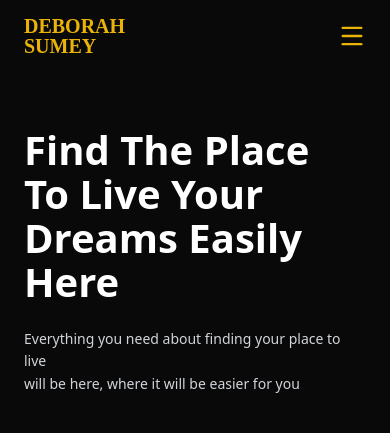
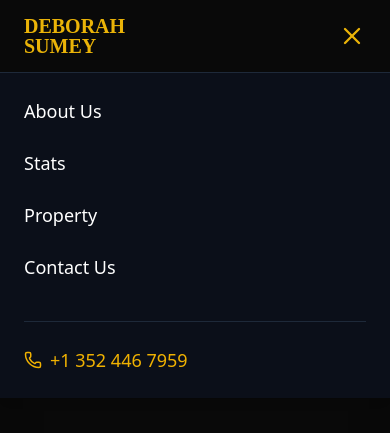
Before and after one commit to wellingtoncorreia/corretora, a Next.js app: page / in a window 390 px wide. Both pictures are taken after a click on the button 352 px from the left and 36 px from the top of the page. Shown: the top 433 px of the page. Built offline with nearby package versions, Linux system fonts and the light colour scheme.

Commit message:
Refactor Header component: improve mobile menu functionality and enhance navigation links

```diff
--- a/app/components/Header.tsx
+++ b/app/components/Header.tsx
@@ -1,22 +1,22 @@
 'use client';
-import { Phone, ChevronDown, Menu } from 'lucide-react';
+import { useState } from 'react';
+import { Phone, Menu, X } from 'lucide-react';
 import gsap from 'gsap';
 import { ScrollToPlugin } from 'gsap/ScrollToPlugin';
-import { useEffect } from 'react';
 import './header.css';
 
-// Registra o plugin do GSAP apenas no lado do cliente
 if (typeof window !== 'undefined') {
   gsap.registerPlugin(ScrollToPlugin);
 }
 
 export function Header() {
+  const [isMenuOpen, setIsMenuOpen] = useState(false);
 
-  // Função que intercepta o clique na âncora e executa o scroll suave com GSAP
-  const handleScrollTo = (e: React.MouseEvent<HTMLAnchorElement>, targetId: string) => {
+  const handleScrollTo = (e: React.MouseEvent<HTMLElement>, targetId: string) => {
     e.preventDefault();
 
-    // Se o destino for o topo da página (#top)
+    setIsMenuOpen(false);
+
     if (targetId === '#top') {
       gsap.to(window, {
         duration: 1.2,
@@ -26,32 +26,32 @@ export function Header() {
       return;
     }
 
-    // Procura o elemento na página e faz o tween para ele
     const element = document.querySelector(targetId);
     if (element) {
       gsap.to(window, {
-        duration: 1.2, // Duração em segundos (quanto maior, mais suave/lento)
+        duration: 1.2,
         scrollTo: {
           y: element,
-          offsetY: 80 // Compensa a altura do menu fixo para o título não ficar escondido
+          offsetY: 80
         },
-        ease: 'power2.inOut', // Curva de aceleração elegante
+        ease: 'power2.inOut',
       });
     }
   };
 
+  // A classe 'relative' no header abaixo é crucial para o menu mobile ancorar corretamente
   return (
-    <header className="header">
+    <header className="header relative">
       <div className="header-content">
-        <div className="logo" onClick={(e) => handleScrollTo(e as any, '#top')} style={{ cursor: 'pointer' }}>
+        <div className="logo" onClick={(e) => handleScrollTo(e, '#top')} style={{ cursor: 'pointer' }}>
           <span>DEBORAH</span>
           <span>SUMEY</span>
         </div>
 
         <nav className="nav-desktop">
           <a href="#about" onClick={(e) => handleScrollTo(e, '#about')} className="nav-item">About Us</a>
-          <a href="#stats" onClick={(e) => handleScrollTo(e, '#stats')} className="nav-item">stats</a>
-          <a href="#latest" onClick={(e) => handleScrollTo(e, '#latest')} className="nav-item">Property </a>
+          <a href="#stats" onClick={(e) => handleScrollTo(e, '#stats')} className="nav-item">Stats</a>
+          <a href="#latest" onClick={(e) => handleScrollTo(e, '#latest')} className="nav-item">Property</a>
           <a href="#contact" onClick={(e) => handleScrollTo(e, '#contact')} className="nav-item">Contact Us</a>
         </nav>
 
@@ -61,17 +61,36 @@ export function Header() {
             <span>+1 352 446 7959</span>
           </div>
           <button
-            onClick={(e) => handleScrollTo(e as any, '#contact')}
+            onClick={(e) => handleScrollTo(e, '#contact')}
             className="btn-primary"
           >
             Get In Touch &gt;
           </button>
         </div>
 
-        <button className="menu-mobile">
-          <Menu size={28} />
+        <button
+          className="menu-mobile"
+          onClick={() => setIsMenuOpen(!isMenuOpen)}
+        >
+          {isMenuOpen ? <X size={28} /> : <Menu size={28} />}
         </button>
       </div>
+
+      {isMenuOpen && (
+        <div className="absolute top-full left-0 w-full bg-[#0b0f19] flex flex-col p-6 shadow-xl border-t border-gray-800 z-50 lg:hidden">
+          <nav className="flex flex-col gap-6 text-white text-lg font-medium">
+            <a href="#about" onClick={(e) => handleScrollTo(e, '#about')} className="hover:text-yellow-500 transition-colors">About Us</a>
+            <a href="#stats" onClick={(e) => handleScrollTo(e, '#stats')} className="hover:text-yellow-500 transition-colors">Stats</a>
+            <a href="#latest" onClick={(e) => handleScrollTo(e, '#latest')} className="hover:text-yellow-500 transition-colors">Property</a>
+            <a href="#contact" onClick={(e) => handleScrollTo(e, '#contact')} className="hover:text-yellow-500 transition-colors">Contact Us</a>
+
+            <div className="flex items-center gap-2 text-yellow-500 mt-4 pt-6 border-t border-gray-800">
+              <Phone size={18} />
+              <span>+1 352 446 7959</span>
+            </div>
+          </nav>
+        </div>
+      )}
     </header>
   );
 }
```
